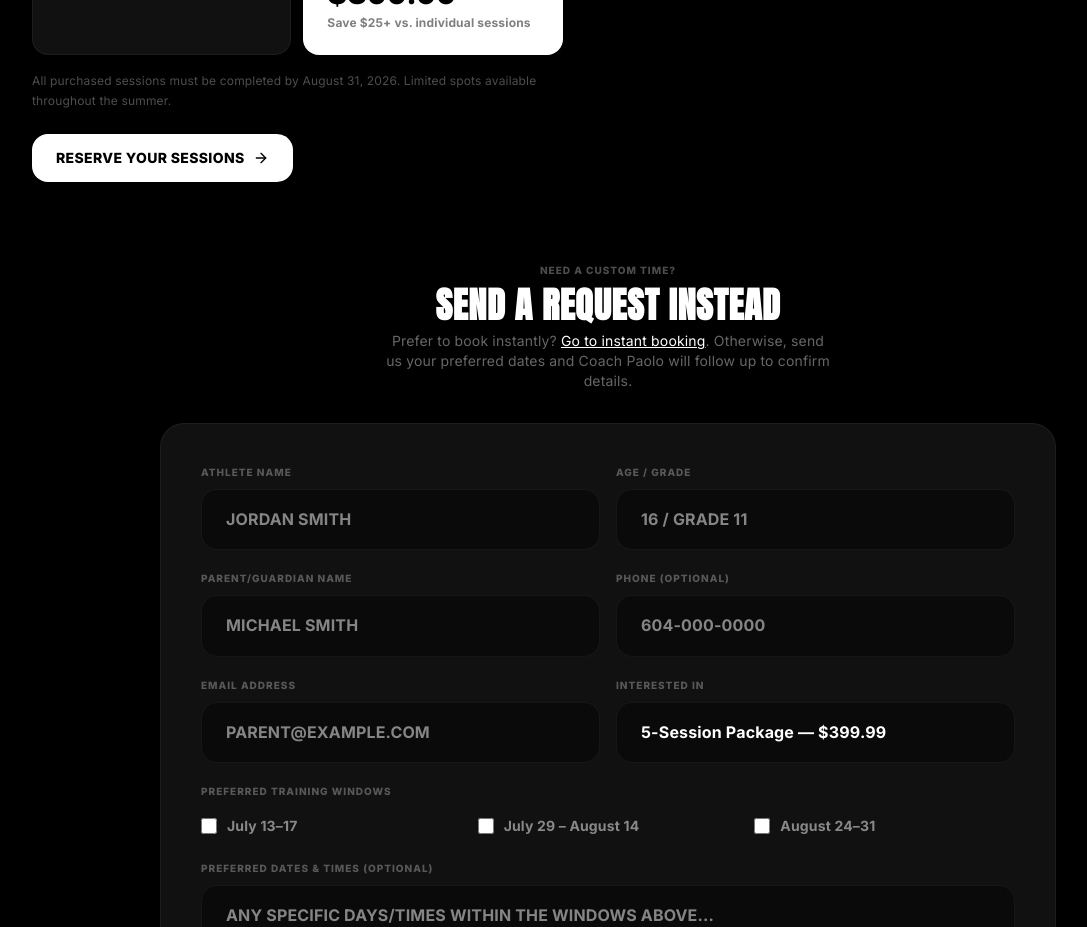
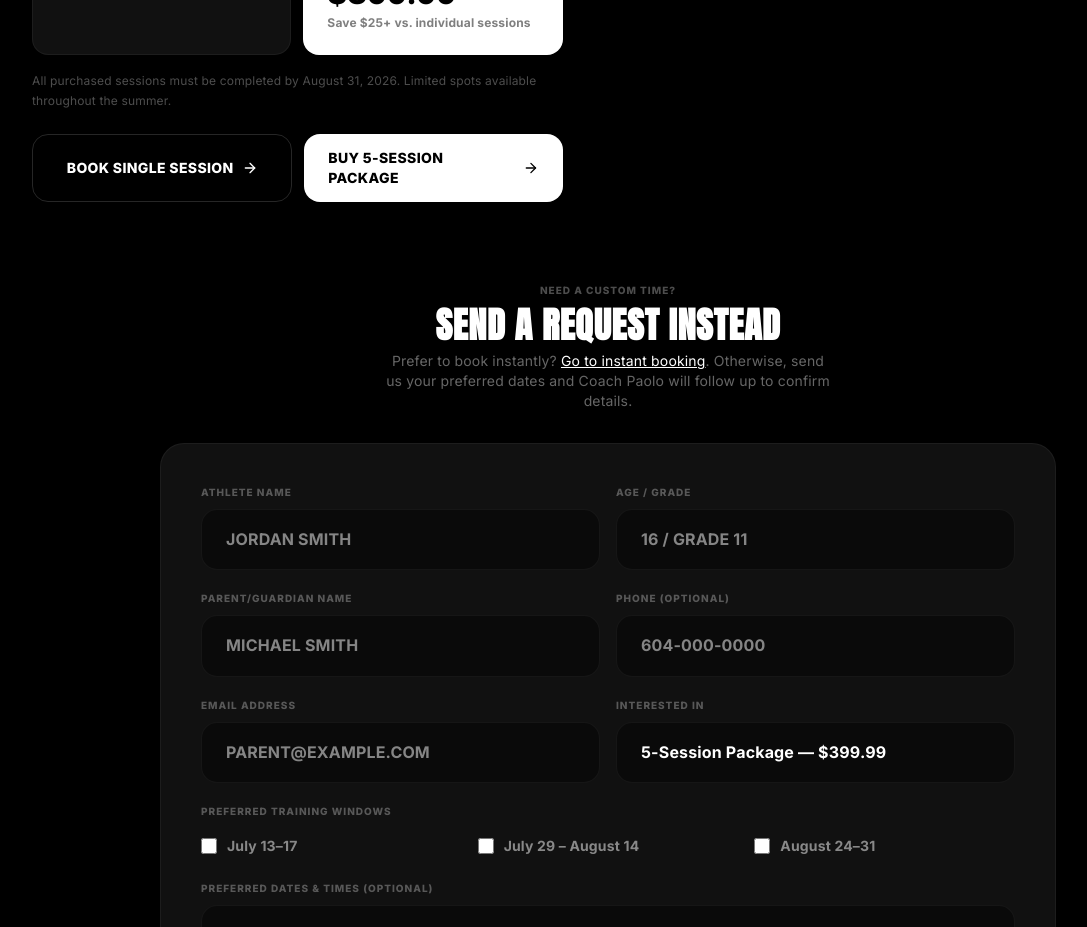
Before and after one commit to vantivemedia/LTS, a Next.js app: page /pro in a window 1280 px wide. Shown: the part 1240-2167 px from the top of the page, without its empty margins (32-1119 px from the left). Built offline with nearby package versions, Linux system fonts and the light colour scheme; no server answers.

Commit message:
updated pro booking

```diff
--- a/app/book/page.tsx
+++ b/app/book/page.tsx
@@ -254,7 +254,7 @@ function BookPageInner() {
               <ArrowRight className="w-5 h-5 text-white/30 group-hover:text-white transition-colors" />
             </Link>
 
-            {/* LTS PRO */}
+            {/* LTS PRO — drop-in */}
             <button
               type="button"
               onClick={() => { setProgramType("pro"); setStep(2); }}
@@ -268,6 +268,18 @@ function BookPageInner() {
                 <ArrowRight className="w-5 h-5 text-white/30 group-hover:text-white transition-colors" />
               </div>
             </button>
+
+            {/* Buy PRO Package */}
+            <Link
+              href="/buy-pass?program=pro"
+              className="w-full text-left p-6 rounded-2xl border bg-[#111] border-white/5 hover:border-white/20 transition-all group flex items-center justify-between"
+            >
+              <div>
+                <h3 className="font-black text-xl uppercase text-white mb-1">Buy PRO Package</h3>
+                <p className="text-sm text-white/40">5-Session $399.99 · Save $25+ vs. individual sessions</p>
+              </div>
+              <ArrowRight className="w-5 h-5 text-white/30 group-hover:text-white transition-colors" />
+            </Link>
           </div>
         </div>
       </div>
--- a/app/buy-pass/page.tsx
+++ b/app/buy-pass/page.tsx
@@ -1,7 +1,8 @@
 "use client";
 
-import { useState } from "react";
+import { Suspense, useState } from "react";
 import Link from "next/link";
+import { useSearchParams } from "next/navigation";
 import { ArrowLeft, ArrowRight, Check, CheckCircle2 } from "lucide-react";
 
 type PassType = "pass-5" | "pass-10";
@@ -31,7 +32,16 @@ const PASSES = [
 ];
 
 export default function BuyPassPage() {
-  const [selected, setSelected] = useState<string>("academy");
+  return (
+    <Suspense fallback={<div className="min-h-screen bg-black" />}>
+      <BuyPassPageInner />
+    </Suspense>
+  );
+}
+
+function BuyPassPageInner() {
+  const searchParams = useSearchParams();
+  const [selected, setSelected] = useState<string>(searchParams.get("program") === "pro" ? "pro" : "academy");
   const [step, setStep] = useState<1 | 2>(1);
   const [name, setName] = useState("");
   const [email, setEmail] = useState("");
--- a/app/pro/page.tsx
+++ b/app/pro/page.tsx
@@ -203,14 +203,24 @@ export default function ProPage() {
             <p className="text-white/30 text-xs leading-relaxed mb-6">
               All purchased sessions must be completed by August 31, 2026. Limited spots available throughout the summer.
             </p>
+            <div className="flex flex-col sm:flex-row gap-3">
               <Link
                 href="/book?program=pro"
                 onClick={() => trackEvent("button_click", "/pro", "pro_continue")}
-              className="inline-flex items-center gap-2 bg-white text-black font-black text-sm uppercase tracking-wide px-6 py-3.5 rounded-2xl hover:bg-white/90 transition-all active:scale-95"
+                className="flex-1 inline-flex items-center justify-center gap-2 border border-white/15 hover:border-white/30 hover:bg-white/5 text-white font-black text-sm uppercase tracking-wide px-6 py-3.5 rounded-2xl transition-all active:scale-95"
               >
-              Reserve Your Sessions
+                Book Single Session
                 <ArrowRight className="w-4 h-4" />
               </Link>
+              <Link
+                href="/buy-pass?program=pro"
+                onClick={() => trackEvent("button_click", "/pro", "pro_continue")}
+                className="flex-1 inline-flex items-center justify-center gap-2 bg-white text-black font-black text-sm uppercase tracking-wide px-6 py-3.5 rounded-2xl hover:bg-white/90 transition-all active:scale-95"
+              >
+                Buy 5-Session Package
+                <ArrowRight className="w-4 h-4" />
+              </Link>
+            </div>
           </div>
         </div>
 
```
Lines whose indentation alone changed are shown as unchanged.
